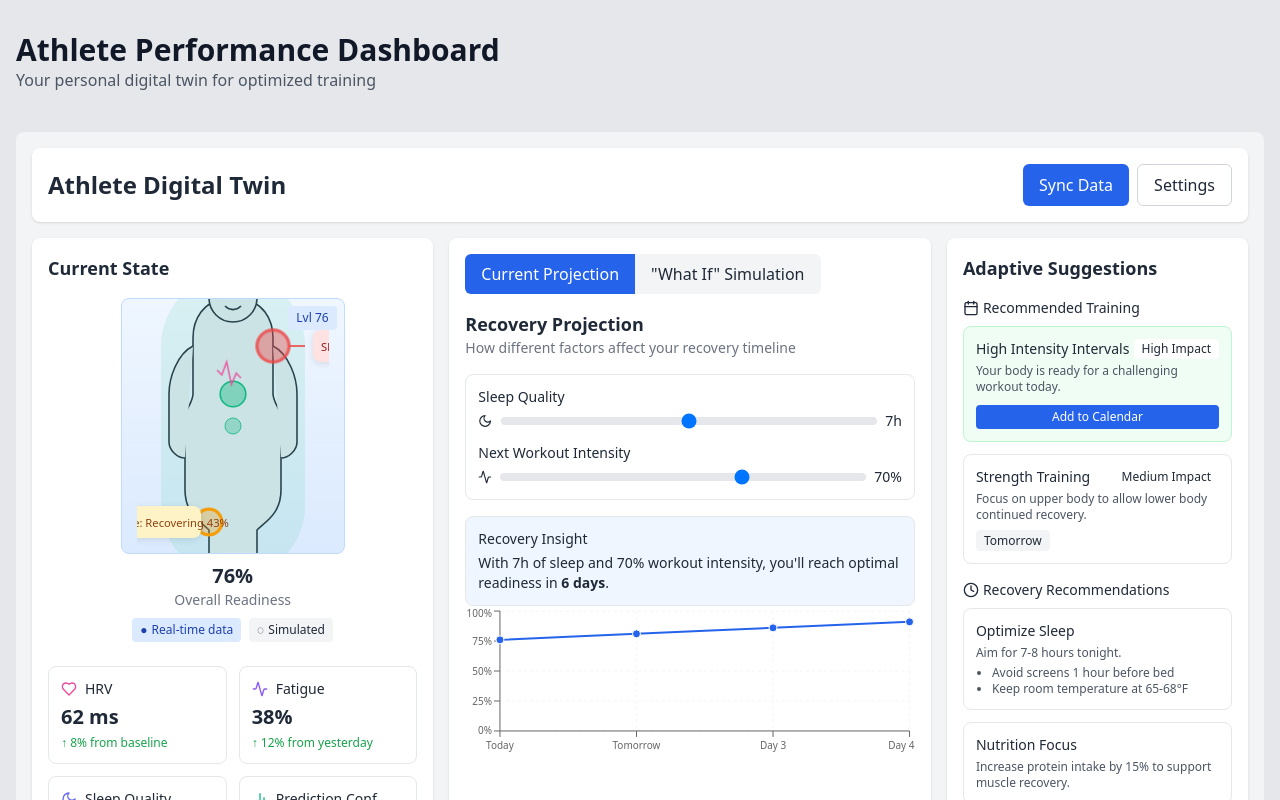
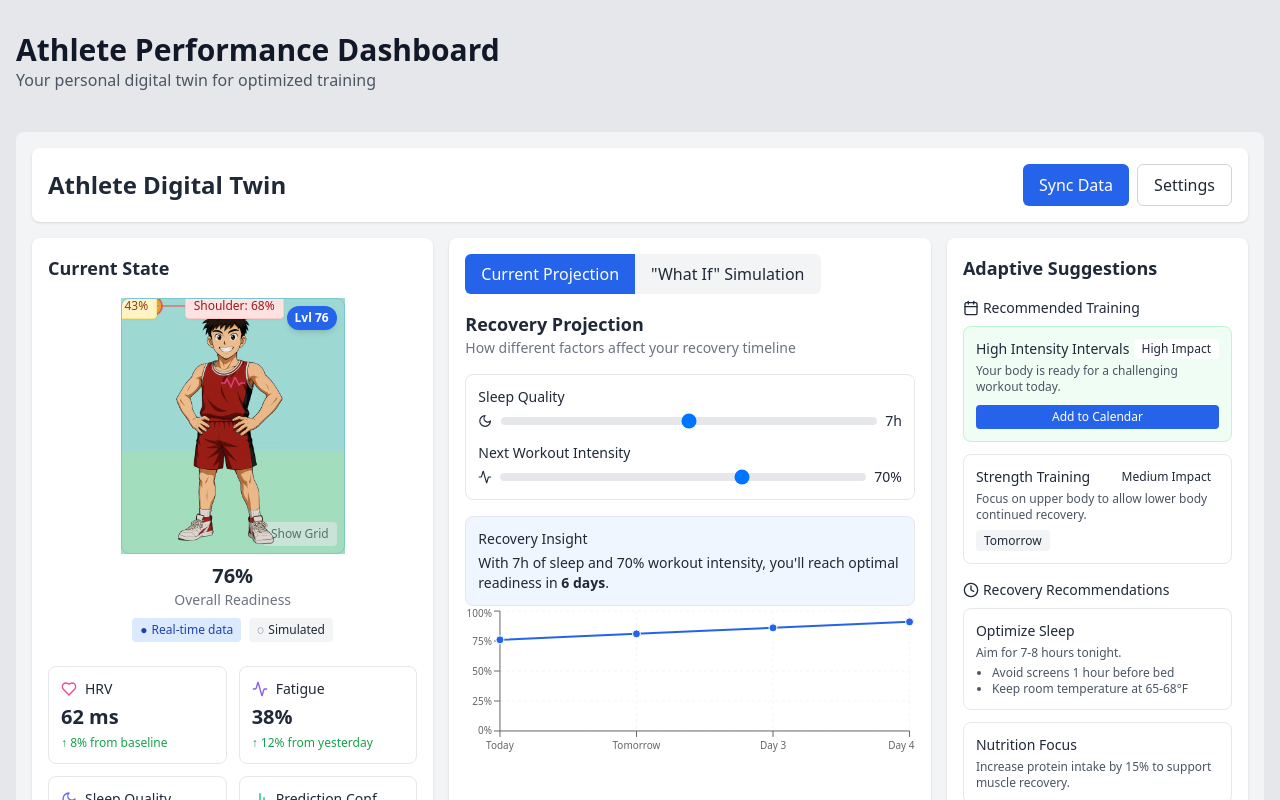
Before and after one commit to VolkerFelix/digital-twin-app, a React (Create React App) app: page / in a window 1280 px wide. Shown: the top 800 px of the page. Built offline with nearby package versions, Linux system fonts and the light colour scheme.

Commit message:
Add avatar

```diff
--- a/src/components/avatar/AvatarVisualization.jsx
+++ b/src/components/avatar/AvatarVisualization.jsx
@@ -1,133 +1,185 @@
-import React from 'react';
-import BodyPartHighlight from './BodyPartHighlight';
-import AvatarTooltip from './AvatarTooltip';
+import React, { useEffect, useState } from 'react';
 import { useDigitalTwin } from '../../hooks/useDigitalTwin';
+import maleAvatar from '../../assets/images/avatar-male.png';
 
 const AvatarVisualization = () => {
   const { readinessScore, bodyPartStatus } = useDigitalTwin();
+  const [debugMode, setDebugMode] = useState(false);
 
   // Helper function to determine aura color based on readiness
-  const getAuraColor = (score) => {
-    if (score > 70) return 'rgba(16, 185, 129, 0.1)'; // Green/Good
-    if (score > 40) return 'rgba(245, 158, 11, 0.1)'; // Yellow/Warning
-    return 'rgba(239, 68, 68, 0.1)'; // Red/Danger
+  const getReadinessColor = (score) => {
+    if (score > 70) return 'rgba(16, 185, 129, 0.3)'; // Green/Good
+    if (score > 40) return 'rgba(245, 158, 11, 0.3)'; // Yellow/Warning
+    return 'rgba(239, 68, 68, 0.3)'; // Red/Danger
   };
+
+  // Helper function to determine status color
+  const getStatusColor = (status) => {
+    switch (status) {
+      case 'injured':
+        return '#EF4444'; // Red
+      case 'recovering':
+        return '#F59E0B'; // Amber
+      case 'optimal':
+        return '#10B981'; // Green
+      default:
+        return '#6B7280'; // Gray
+    }
+  };
+
+  const positionMap = {
+    'right-shoulder': { x: '25%', y: '25%' },
+    'left-knee': { x: '40%', y: '75%' },
+    // Add more mappings as needed
+  };
+
+  // Log the body part status and position map for debugging
+  useEffect(() => {
+    if (debugMode) {
+      console.log("Body Part Status:", bodyPartStatus);
+      console.log("Position Map:", positionMap);
+    }
+  }, [bodyPartStatus, positionMap, debugMode]);
 
   return (
     <div className="flex flex-col items-center mb-6">
       <div className="relative mb-2">
-        <div className="w-56 h-64 bg-gradient-to-b from-blue-50 to-blue-100 rounded-lg border border-blue-200 flex items-center justify-center overflow-hidden">
-          {/* Game-style human avatar */}
-          <svg viewBox="0 0 120 200" className="w-48">
-            {/* Body outline */}
-            <path
-              d="M60,20 C80,20 85,35 85,45 L85,80 C85,85 90,90 90,95 L90,140 C90,155 80,160 75,165 L75,190 C75,195 70,200 60,200 C50,200 45,195 45,190 L45,165 C40,160 30,155 30,140 L30,95 C30,90 35,85 35,80 L35,45 C35,35 40,20 60,20"
-              fill="#E2E8F0"
-              stroke="#2D3748"
-              strokeWidth="1"
+        <div className="w-56 h-64 bg-white rounded-lg border border-blue-200 flex items-center justify-center overflow-hidden">
+          <div
+            className="absolute inset-0"
+            style={{
+              backgroundImage: 'linear-gradient(to bottom, #4b83cc 0%, #4b83cc 60%, #68a336 60%, #68a336 100%)',
+              opacity: 0.2
+            }}
+          ></div>
+
+          {/* Background aura based on readiness */}
+          <div
+            className="absolute inset-0 transition-colors duration-300"
+            style={{ backgroundColor: getReadinessColor(readinessScore) }}
+          ></div>
+
+          <div className="relative z-10 h-60 flex items-center justify-center">
+            <div className="relative h-full w-auto flex items-center justify-center">
+              {/* Replace this with your actual image */}
+              <img
+                src={maleAvatar}
+                alt="Avatar"
+                className="h-full w-auto object-contain"
               />
 
-            {/* Head */}
-            <circle cx="60" cy="20" r="15" fill="#E2E8F0" stroke="#2D3748" strokeWidth="1" />
+              {/* Debug grid - only shown in debug mode */}
+              {debugMode && (
+                <div className="absolute inset-0 grid grid-cols-4 grid-rows-4">
+                  {Array.from({ length: 16 }).map((_, index) => (
+                    <div
+                      key={index}
+                      className="border border-blue-300 opacity-50 flex items-center justify-center text-xs text-blue-500"
+                    >
+                      {Math.floor(index / 4) * 25}%, {(index % 4) * 25}%
+                    </div>
+                  ))}
+                </div>
+              )}
+            </div>
 
-            {/* Face features */}
-            <circle cx="55" cy="15" r="1" fill="#2D3748" />
-            <circle cx="65" cy="15" r="1" fill="#2D3748" />
-            <path d="M55,25 C58,28 62,28 65,25" fill="none" stroke="#2D3748" strokeWidth="1" />
+            {/* Overlay indicators for body parts */}
+            <div className="absolute inset-0">
+              {bodyPartStatus.map((part) => {
+                // Check if we have a mapping for this part.id
+                // If we do, use it; otherwise fall back to the part's original position
+                const mappedPosition = positionMap[part.id];
 
-            {/* Arms */}
-            <path
-              d="M35,50 C25,55 20,70 20,80 L20,110 C20,115 25,120 30,120"
-              fill="#E2E8F0"
-              stroke="#2D3748"
-              strokeWidth="1"
-            />
-            <path
-              d="M85,50 C95,55 100,70 100,80 L100,110 C100,115 95,120 90,120"
-              fill="#E2E8F0"
-              stroke="#2D3748"
-              strokeWidth="1"
+                // Create the final position style object
+                const positionStyle = mappedPosition
+                  ? { top: mappedPosition.y, left: mappedPosition.x }
+                  : {
+                      top: `${part.position.y / 200 * 100}%`,
+                      left: `${part.position.x / 120 * 100}%`
+                    };
+
+                // Log the position being used for this part (in debug mode)
+                if (debugMode) {
+                  console.log(`Part ${part.id} position:`, positionStyle);
+                }
+
+                // Determine size and animation based on severity
+                const sizeClass = part.severity > 60 ? 'w-5 h-5' : 'w-4 h-4';
+                const animationClass = part.severity > 60 ? 'animate-pulse' : '';
+
+                return (
+                  <div key={part.id} className="absolute">
+                    {/* Highlight circle */}
+                    <div
+                      className={`absolute rounded-full ${sizeClass} ${animationClass} border-2 shadow-sm`}
+                      style={{
+                        ...positionStyle,
+                        backgroundColor: `${getStatusColor(part.status)}${Math.round(part.severity / 100 * 70).toString(16).padStart(2, '0')}`,
+                        borderColor: getStatusColor(part.status),
+                        transform: 'translate(-50%, -50%)'
+                      }}
                     />
 
-            {/* Readiness aura */}
-            <rect
-              x="15"
-              y="5"
-              width="90"
-              height="190"
-              rx="45"
-              fill={getAuraColor(readinessScore)}
-            />
-
-            {/* Map through bodyPartStatus to render highlights */}
-            {bodyPartStatus.map((part) => (
-              <React.Fragment key={part.id}>
-                {/* Highlight circle */}
-                <circle
-                  cx={part.position.x}
-                  cy={part.position.y}
-                  r={part.severity > 60 ? 10 : 8}
-                  fill={`rgba(${part.status === 'injured' ? '239, 68, 68' :
-                              part.status === 'recovering' ? '245, 158, 11' :
-                              '16, 185, 129'}, ${part.severity / 100 * 0.7})`}
-                  stroke={part.status === 'injured' ? '#EF4444' :
-                          part.status === 'recovering' ? '#F59E0B' :
-                          '#10B981'}
-                  strokeWidth="2"
-                  className={part.severity > 60 ? "animate-pulse" : ""}
-                />
-
-                {/* Connection line to tooltip */}
-                <line
-                  x1={part.position.x + (part.tooltipPosition === 'right' ? 10 : -10)}
-                  y1={part.position.y}
-                  x2={part.position.x + (part.tooltipPosition === 'right' ? 20 : -20)}
-                  y2={part.position.y}
-                  stroke={part.status === 'injured' ? '#EF4444' :
-                          part.status === 'recovering' ? '#F59E0B' :
-                          '#10B981'}
-                  strokeWidth="1"
+                    {/* Tooltip line */}
+                    <div
+                      className="absolute h-px w-8"
+                      style={{
+                        ...positionStyle,
+                        left: part.tooltipPosition === 'right'
+                          ? `calc(${positionStyle.left} + 0px)`
+                          : `calc(${positionStyle.left} - 32px)`,
+                        backgroundColor: getStatusColor(part.status),
+                        transform: 'translateY(-50%)'
+                      }}
                     />
 
                     {/* Tooltip */}
-                <AvatarTooltip
-                  x={part.tooltipPosition === 'right' ? part.position.x + 25 : part.position.x - 65}
-                  y={part.position.y - 10}
-                  width={60}
-                  height={20}
-                  status={part.status}
-                  bodyPart={part.name}
-                  value={part.severity}
-                />
-              </React.Fragment>
-            ))}
+                    <div
+                      className={`absolute px-2 py-1 text-xs rounded whitespace-nowrap ${
+                        part.status === 'injured' ? 'bg-red-100 text-red-800 border-red-200' :
+                        part.status === 'recovering' ? 'bg-amber-100 text-amber-800 border-amber-200' :
+                        'bg-green-100 text-green-800 border-green-200'
+                      } border shadow-sm`}
+                      style={{
+                        ...positionStyle,
+                        left: part.tooltipPosition === 'right'
+                          ? `calc(${positionStyle.left} + 32px)`
+                          : `calc(${positionStyle.left} - 72px)`,
+                        transform: 'translateY(-50%)'
+                      }}
+                    >
+                      {part.name}: {part.severity}%
+                    </div>
+                  </div>
+                );
+              })}
 
-            {/* Performance indicators */}
-            <circle cx="60" cy="80" r="8"
-              fill="rgba(16, 185, 129, 0.4)"
-              stroke="#10B981"
-              strokeWidth="1"
-            />
-            <circle cx="60" cy="100" r="5"
-              fill="rgba(16, 185, 129, 0.3)"
-              stroke="#10B981"
-              strokeWidth="0.5"
-            />
-
-            {/* Vitals indicator near heart */}
+              {/* Heart rate indicator near the chest area */}
+              <div className="absolute" style={{ left: '50%', top: '32%', transform: 'translate(-50%, -50%)' }}>
+                <svg width="24" height="12" viewBox="0 0 24 12" className="animate-pulse">
                   <path
-              d="M50,65 L53,68 L56,60 L59,74 L62,67 L65,70"
+                    d="M0,6 L4,6 L6,2 L10,10 L14,0 L18,8 L20,6 L24,6"
                     fill="none"
                     stroke="#EC4899"
-              strokeWidth="1"
-              className="animate-pulse"
+                    strokeWidth="1.5"
                   />
                 </svg>
+              </div>
+            </div>
+          </div>
 
-          {/* Status indicators around avatar */}
-          <div className="absolute top-2 right-2 bg-blue-100 px-2 py-1 rounded text-xs font-medium text-blue-800">
+          {/* Performance level badge */}
+          <div className="absolute top-2 right-2 bg-blue-600 px-2 py-1 rounded-full text-xs font-bold text-white shadow-md">
             Lvl {readinessScore}
           </div>
+
+          {/* Debug toggle button */}
+          <button
+            className="absolute bottom-2 right-2 text-xs bg-gray-200 px-2 py-1 rounded opacity-60 hover:opacity-100"
+            onClick={() => setDebugMode(!debugMode)}
+          >
+            {debugMode ? 'Hide Grid' : 'Show Grid'}
+          </button>
         </div>
       </div>
 
```
Also changed, not shown: src/assets/images/avatar-male.png (added). Lines whose indentation alone changed are shown as unchanged.
